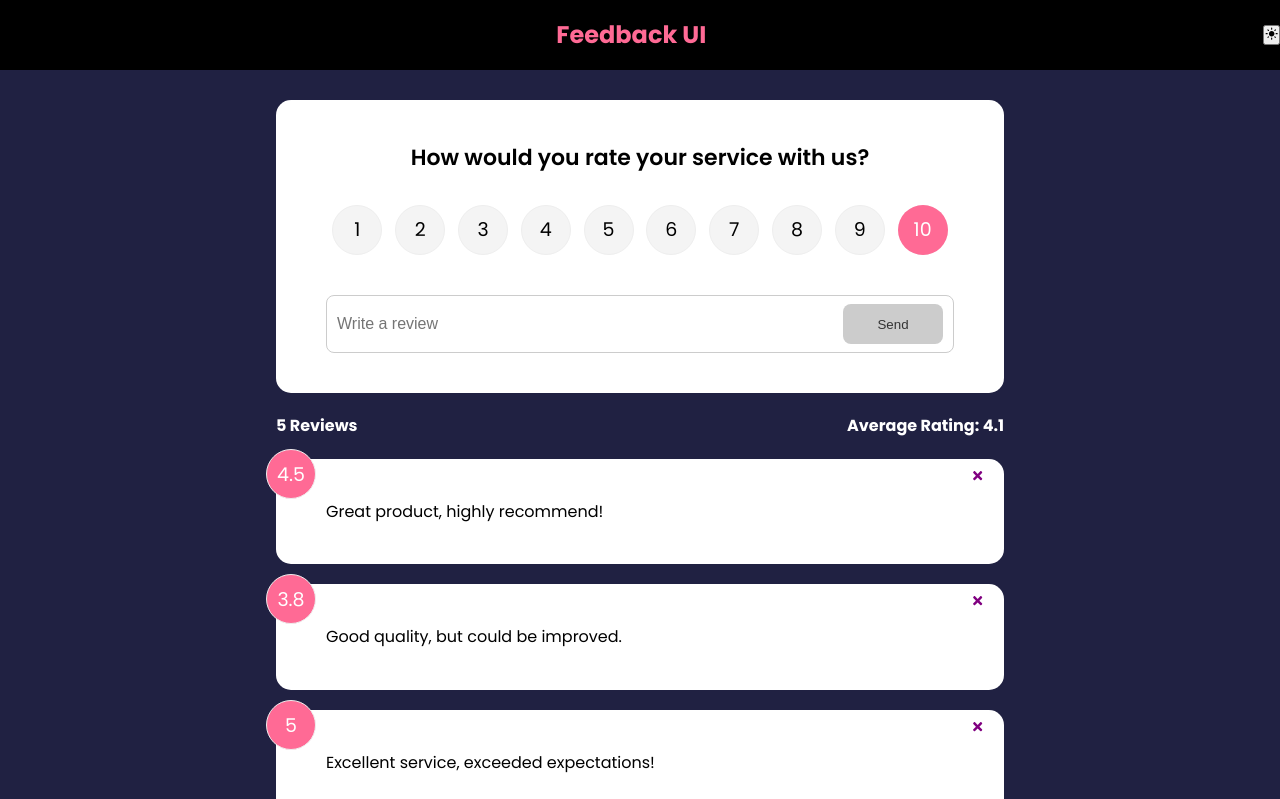
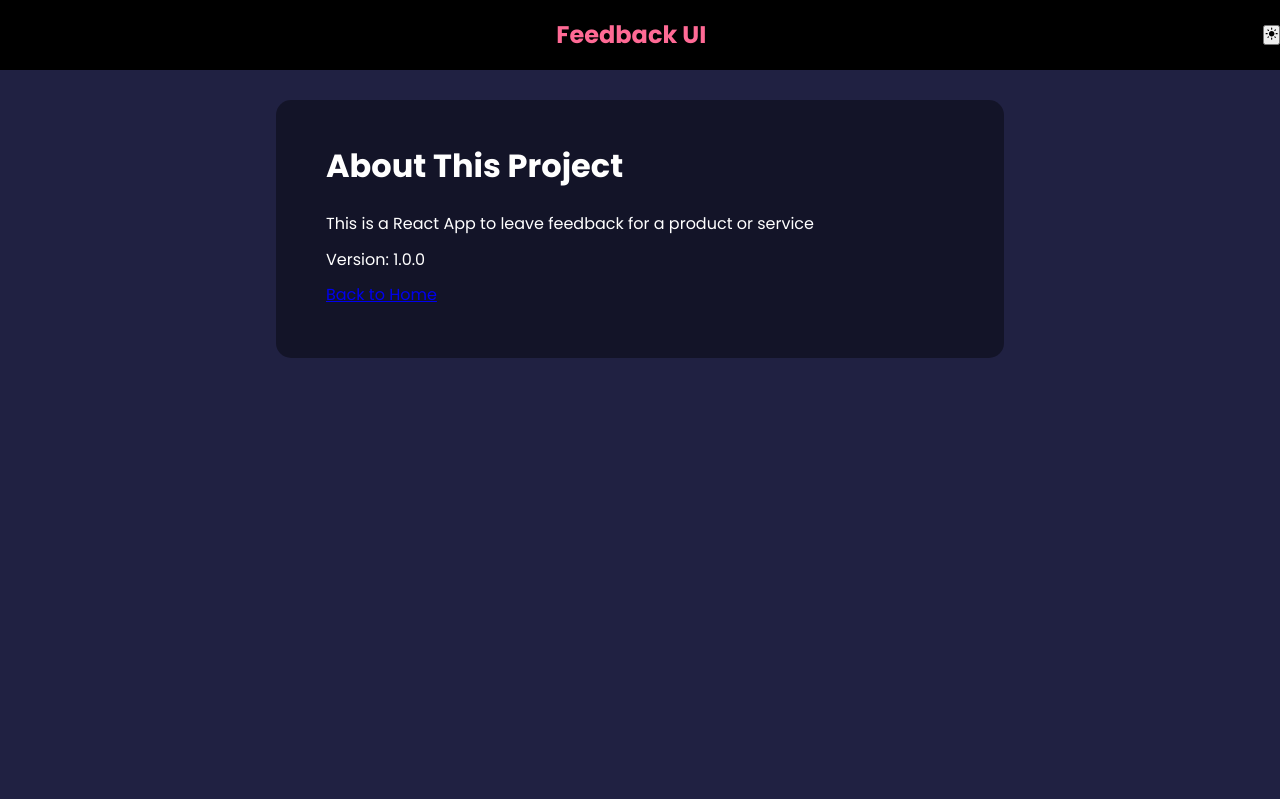
Before and after one commit to midorikawaguti/feedback-app, a React (Create React App) app: page /about in a window 1280 px wide. Shown: the top 799 px of the page. Built offline with nearby package versions, Linux system fonts and the light colour scheme.

Commit message:
Creating Routes

```diff
--- a/package.json
+++ b/package.json
@@ -10,6 +10,7 @@
     "react": "^18.3.1",
     "react-dom": "^18.3.1",
     "react-icons": "^5.2.1",
+    "react-router-dom": "^6.26.1",
     "react-scripts": "5.0.1",
     "uuid": "^10.0.0",
     "web-vitals": "^2.1.4"
--- a/src/App.js
+++ b/src/App.js
@@ -1,44 +1,57 @@
-import FeedbackForm from "./components/FeedbackForm"
-import FeedbackList from "./components/FeedbackList"
-import FeedbackStats from "./components/FeedbackStats"
-import Header from "./components/Header"
-import FeedbackData from './data/FeedbackData'
-import { useState } from "react"
-import {v4 as uuidv4} from 'uuid'
+import { useState } from "react";
+import { BrowserRouter as Router, Route, Routes } from 'react-router-dom';
+import { v4 as uuidv4 } from 'uuid';
 
-function App(){
+import FeedbackForm from "./components/FeedbackForm";
+import FeedbackList from "./components/FeedbackList";
+import FeedbackStats from "./components/FeedbackStats";
+import Header from "./components/Header";
+import FeedbackData from './data/FeedbackData';
+import AboutPage from "./pages/AboutPage";
 
-const [feedback, setFeedback] = useState(FeedbackData)
-const [reverse, setReverse] = useState(false)
+function App() {
+    const [feedback, setFeedback] = useState(FeedbackData);
+    const [reverse, setReverse] = useState(false);
 
-const deleteFeedback = (id) => {
-    if(window.confirm('Are you sure you want to delete?')){
-        setFeedback(feedback.filter((item)=> item.id !== id))
-    }
+    const deleteFeedback = (id) => {
+        if (window.confirm('Are you sure you want to delete?')) {
+            setFeedback(feedback.filter((item) => item.id !== id));
+        }
+    };
+
+    const changeColors = () => {
+        setReverse((prev) => !prev);
+    };
+
+    const addFeedback = (newFeedback) => {
+        newFeedback.id = uuidv4();
+        setFeedback([newFeedback, ...feedback]);
+    };
+
+    return (
+        <Router>
+            <Header handleReverse={changeColors} />
+            <div className="container">
+                <Routes>
+                    <Route
+                        path="/"
+                        element={
+                            <>
+                                <FeedbackForm reverse={reverse} handleAdd={addFeedback} />
+                                <FeedbackStats feedback={feedback} />
+                                <FeedbackList
+                                    feedback={feedback}
+                                    handleDelete={deleteFeedback}
+                                    reverse={reverse}
+                                />
+                            </>
+                        }
+                    />
+                    <Route path="/about" element={<AboutPage />} />
+                </Routes>
+            </div>
+        </Router>
+    );
 }
 
-const changeColors = () =>{
-    setReverse((prev) => !prev);
-}
-
-const addFeedback = (newFeedback) => {
-    newFeedback.id = +uuidv4()
-    setFeedback([newFeedback,...feedback])
-
-}
-
-
-    return (
-        <>
-            <Header handleReverse={changeColors}/>
-            <div className="container">
-            <FeedbackForm reverse={reverse} handleAdd={addFeedback}/>
-            <FeedbackStats feedback={feedback}/>
-            <FeedbackList feedback={feedback}
-            handleDelete={deleteFeedback}
-            reverse={reverse}/>
-            </div>
-        </>
-    )
-}
-export default App
+export default App;
--- a/src/components/FeedbackList.jsx
+++ b/src/components/FeedbackList.jsx
@@ -25,7 +25,7 @@
           initial={{opacity:0}}
           animate={{opacity:1}}
           exit={{opacity: 0}}>
-              <FeedbackItem key={item.id} item={item} handleDelete={handleDelete} reverse={reverse}/>
+              <FeedbackItem item={item} handleDelete={handleDelete} reverse={reverse}/>
           </motion.div>
       ))}
       </AnimatePresence>
@@ -34,13 +34,15 @@
 }
 
 FeedbackList.propTypes = {
-    feedback: PropTypes.arrayOf(
-        PropTypes.shape({
-            id: PropTypes.number.isRequired,
-            text: PropTypes.string.isRequired,
-            rating: PropTypes.number.isRequired,
-        })
-    )
+  feedback: PropTypes.arrayOf(
+    PropTypes.shape({
+      id: PropTypes.oneOfType([PropTypes.string, PropTypes.number]).isRequired,
+      text: PropTypes.string.isRequired,
+      rating: PropTypes.number.isRequired,
+    })
+  ).isRequired,
+  handleDelete: PropTypes.func.isRequired,
+  reverse: PropTypes.bool,
 }
 
 export default FeedbackList
--- a/src/components/RatingSelect.jsx
+++ b/src/components/RatingSelect.jsx
@@ -53,7 +53,7 @@
                 onChange={handleChange}
                 checked={selected === 4}
             />
-            <label htmlFor='num1'>4</label>
+            <label htmlFor='num4'>4</label>
         </li>
          <li>
             <input
@@ -75,7 +75,7 @@
                 onChange={handleChange}
                 checked={selected === 6}
             />
-            <label htmlFor='num1'>6</label>
+            <label htmlFor='num6'>6</label>
         </li>
          <li>
             <input
@@ -86,7 +86,7 @@
                 onChange={handleChange}
                 checked={selected === 7}
             />
-            <label htmlFor='num1'>7</label>
+            <label htmlFor='num7'>7</label>
         </li>
          <li>
             <input
--- /dev/null
+++ b/src/pages/AboutPage.jsx
@@ -0,0 +1,20 @@
+import React from 'react'
+import Card from '../components/shared/Card'
+
+function AboutPage() {
+  return (
+    <Card>
+      <div className="about">
+        <h1>About This Project</h1>
+        <p>This is a React App to leave feedback for a product or service</p>
+        <p>Version: 1.0.0</p>
+
+        <p>
+            <a href='/'>Back to Home</a>
+        </p>
+      </div>
+    </Card>
+  )
+}
+
+export default AboutPage
```
Also changed, not shown: 1 other file (tests, documents, lock files or other folders).
